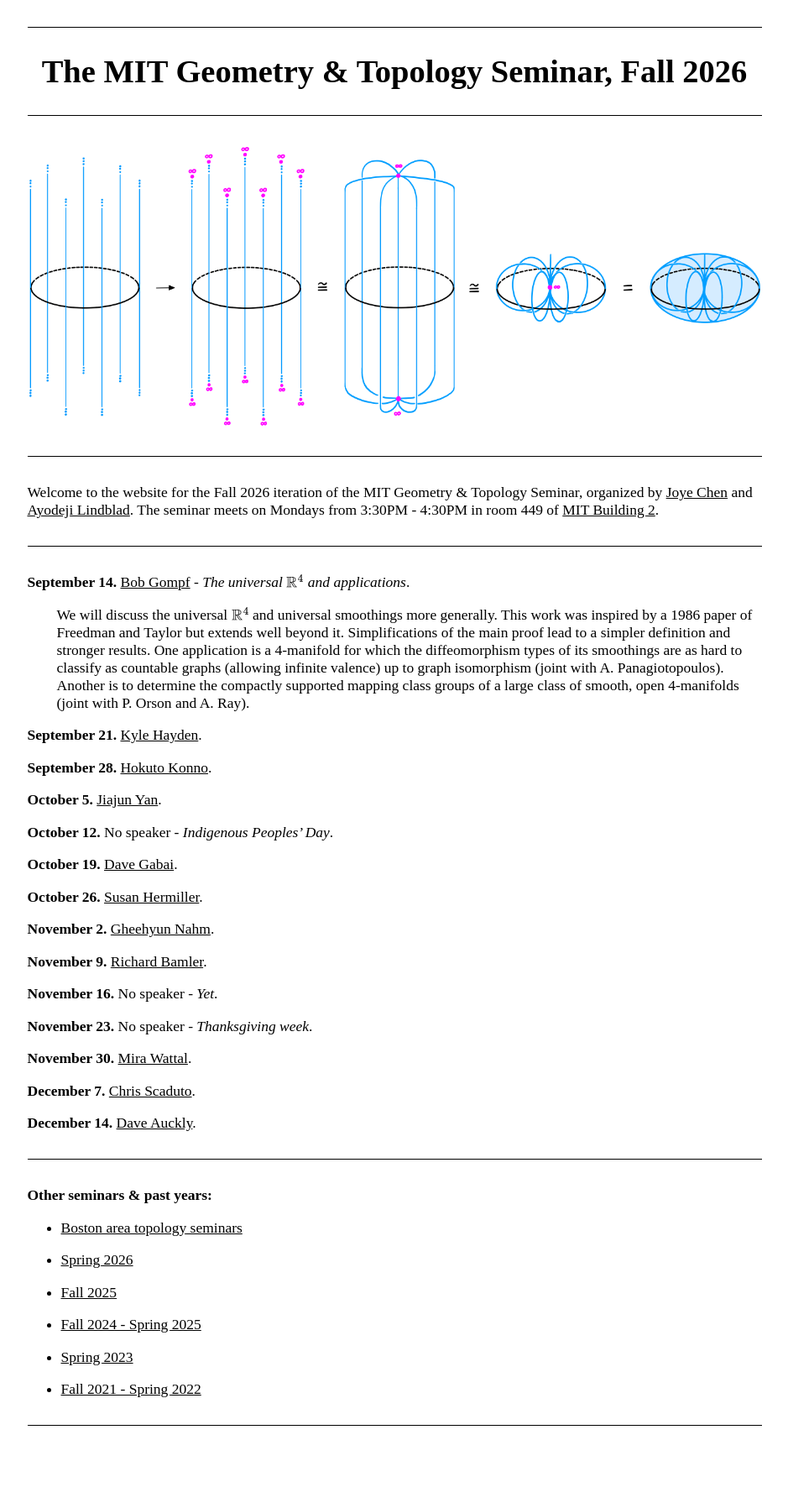
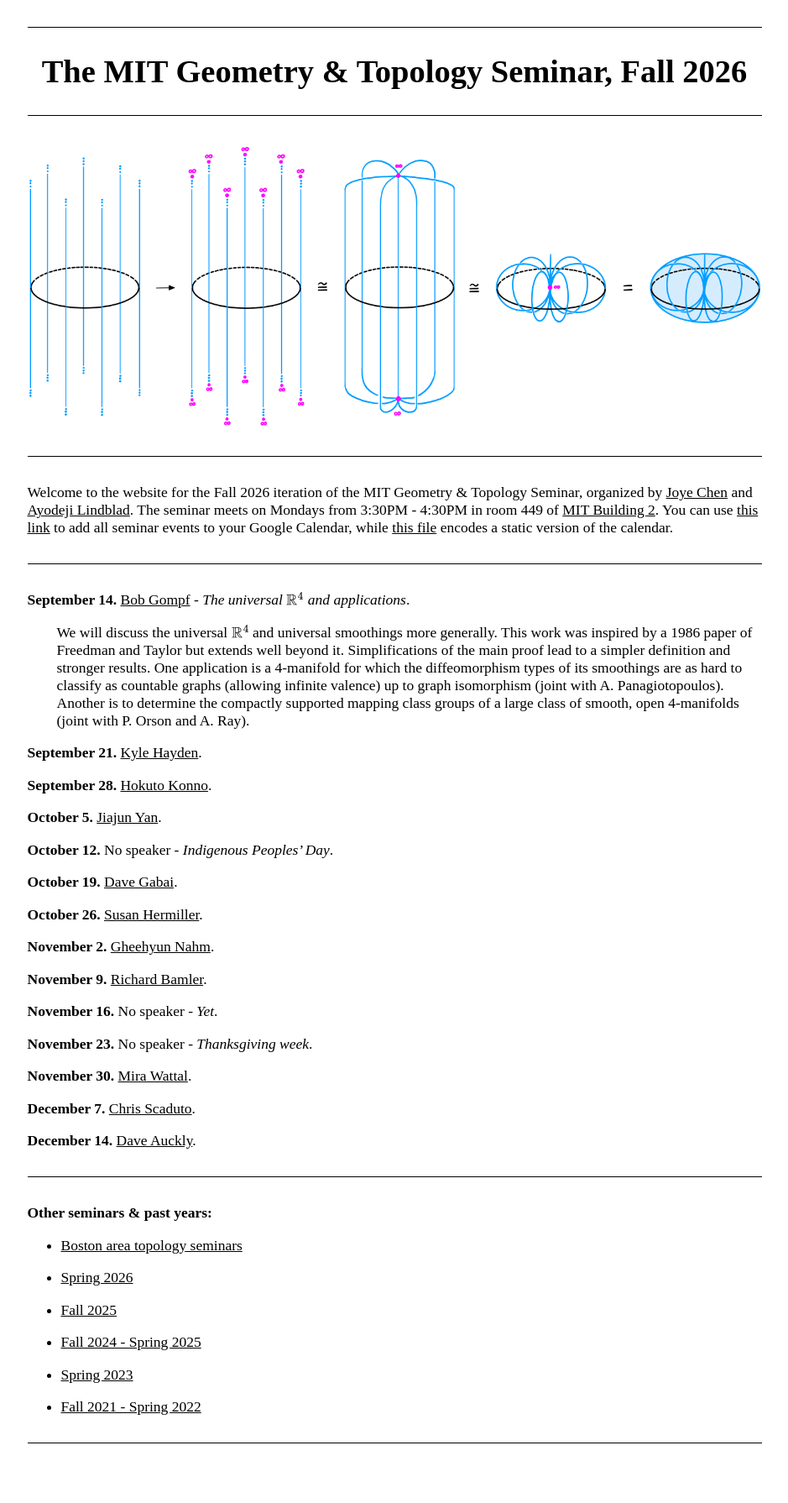
Before and after one commit to AyodejiLindblad/AyodejiLindblad.github.io, a Jekyll site: the page built from seminars/MIT-G&T-FA26/index.md, in a window 1280 px wide. Shown: the whole page at 84% size, without its empty margins (170-1109 px from the left). Built offline with Jekyll 4.4.1, drawn with Linux system fonts in a browser that asks for light colours; some web fonts are replaced; before the commit the page ends 1769 px from its top, so only the background shows below that.

Commit message:
trying link

```diff
--- a/seminars/MIT-G&T-FA26/index.md
+++ b/seminars/MIT-G&T-FA26/index.md
@@ -33,7 +33,7 @@ layout: default
 ---
 
 
-Welcome to the website for the Fall 2026 iteration of the MIT Geometry & Topology Seminar, organized by [Joye Chen](https://math.mit.edu/directory/profile.html?pid=2584) and [Ayodeji Lindblad](https://low-dim.top). The seminar meets on Mondays from 3:30PM - 4:30PM in room 449 of [MIT Building 2](https://maps.app.goo.gl/7qUtncvjbaUnE5SH9?g_st=ic).
+Welcome to the website for the Fall 2026 iteration of the MIT Geometry & Topology Seminar, organized by [Joye Chen](https://math.mit.edu/directory/profile.html?pid=2584) and [Ayodeji Lindblad](https://low-dim.top). The seminar meets on Mondays from 3:30PM - 4:30PM in room 449 of [MIT Building 2](https://maps.app.goo.gl/7qUtncvjbaUnE5SH9?g_st=ic). You can use [this link](https://calendar.google.com/calendar/u/0?cid=NGI4MGVlYzQ4MjI4YWU1NTAxY2NhNWYxZTE0N2M5ZGRlNTI4MTAxMzNkOTQyNDNkZDBmMTE0MDNiMjEzNTU5NUBncm91cC5jYWxlbmRhci5nb29nbGUuY29t) to add all seminar events to your Google Calendar, while [this file]() encodes a static version of the calendar.
 
 
 ---
```
